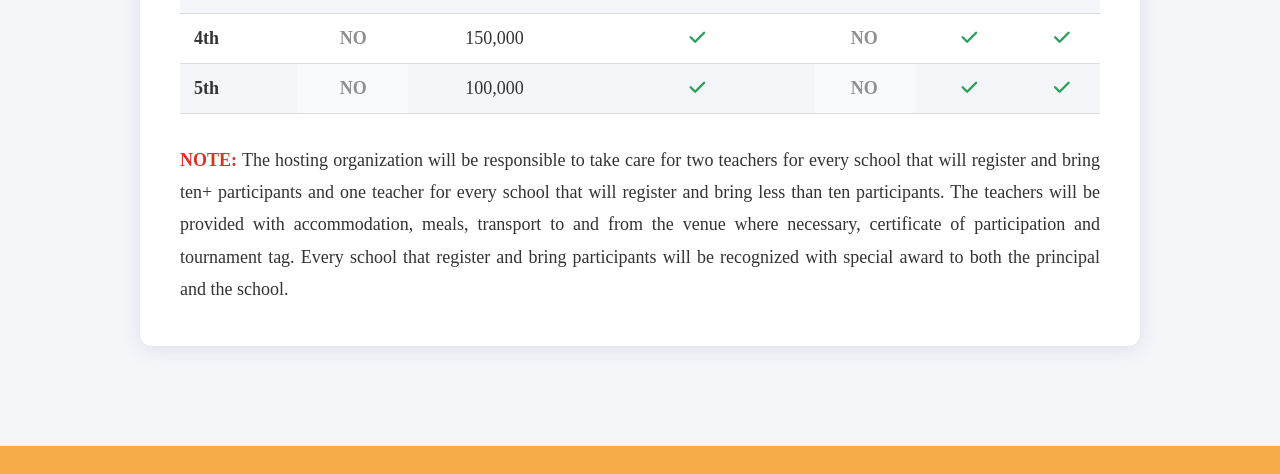
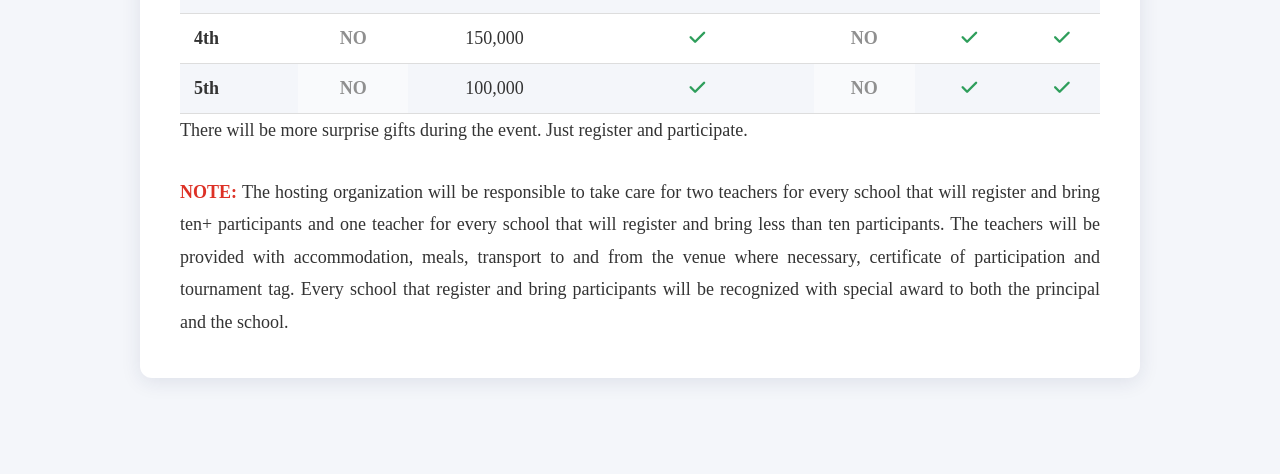
Before and after one commit to iam-collins97/takepdc.org, a plain HTML site: page registration.html in a window 1280 px wide. Shown: the part 4638-5112 px from the top of the page. Drawn offline with Linux system fonts and the light colour scheme.

Commit message:
Update registration.html

```diff
--- a/registration.html
+++ b/registration.html
@@ -266,6 +266,7 @@
                         </tr>
                     </table>
                 </div>
+                                <p class="surprise-note">There will be more surprise gifts during the event. Just register and participate.</p>
 
                 <p class="note"><strong>NOTE:</strong> The hosting organization will be responsible to take care for two teachers for
 every school that will register and bring ten+ participants and one teacher for every
```
